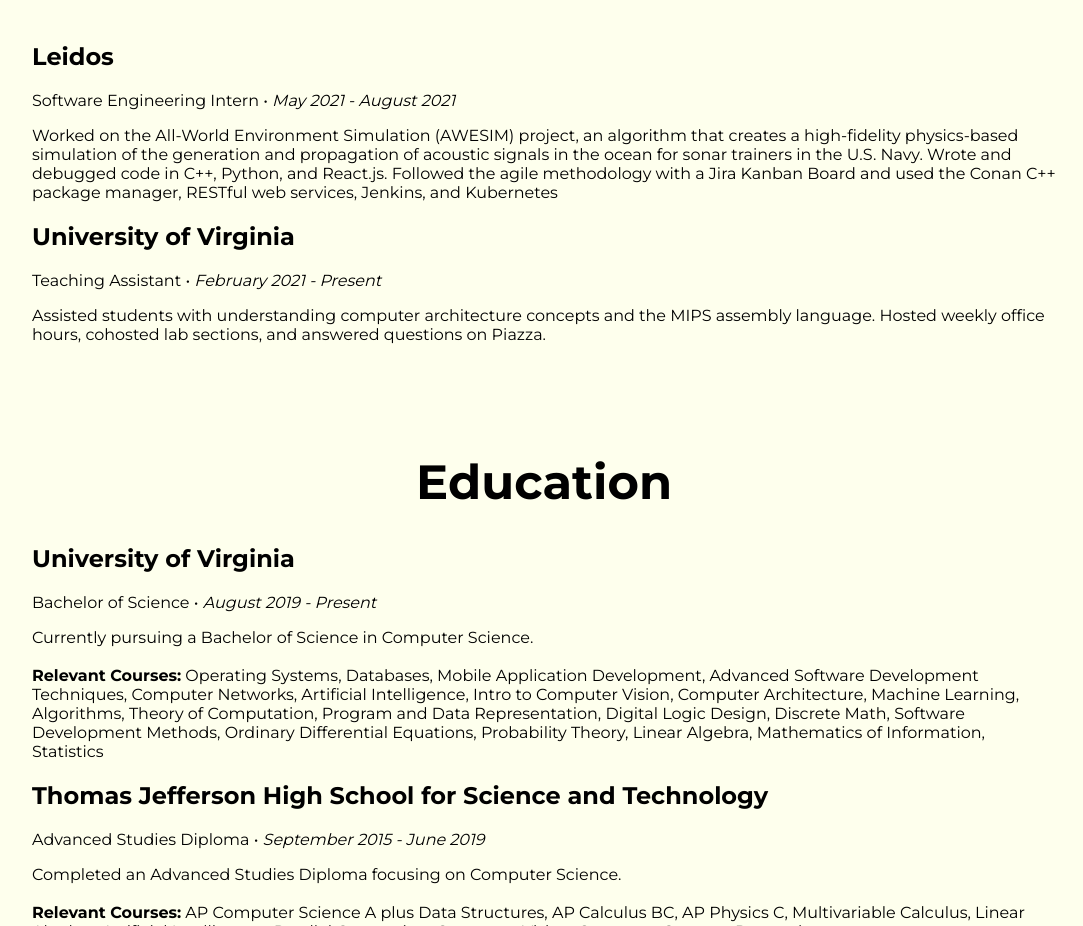
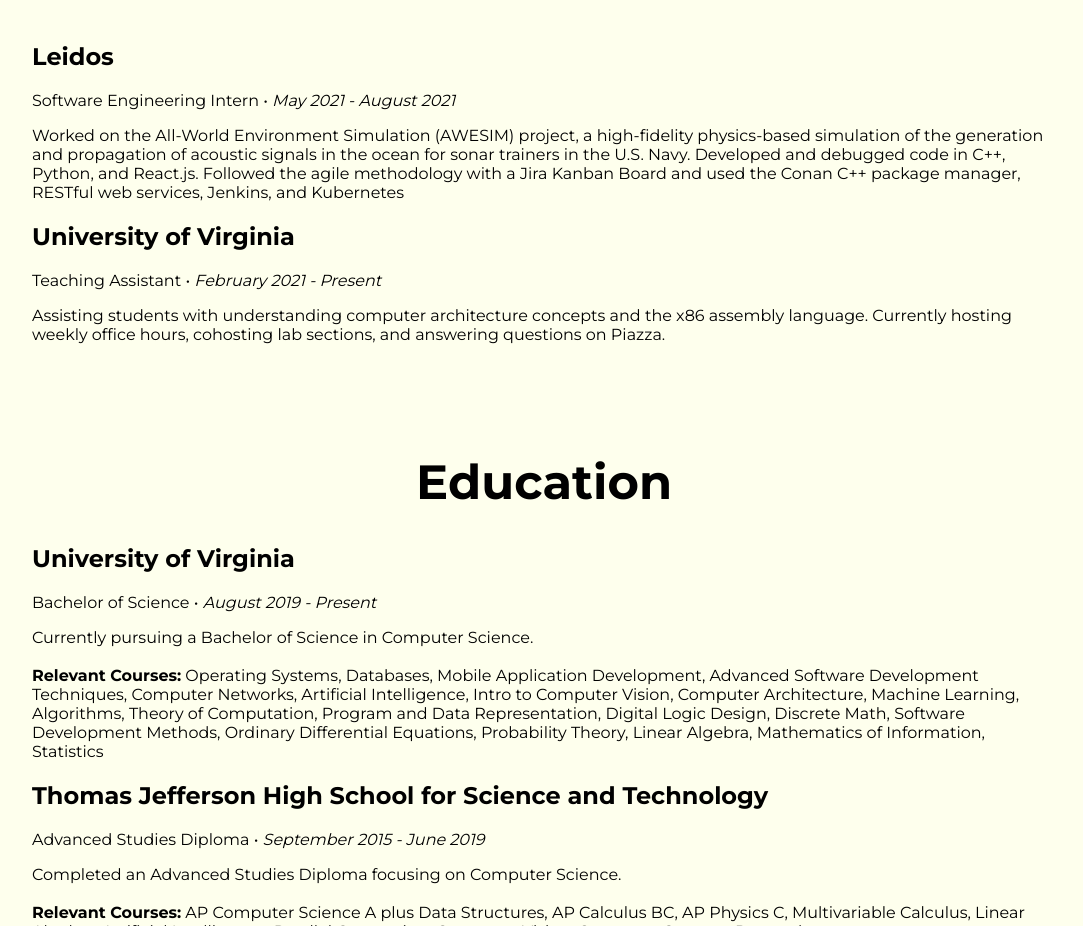
Before and after one commit to JerryLiu8/new_website, a Gatsby site: page / in a window 1280 px wide. Shown: the part 1000-1926 px from the top of the page, without its empty margins (96-1179 px from the left). Built offline with nearby package versions, Linux system fonts and the light colour scheme; Gatsby itself is replaced by a stand-in of ours.

Commit message:
updated work section

```diff
--- a/src/components/Work.js
+++ b/src/components/Work.js
@@ -18,7 +18,7 @@
               <p class="info">Software Engineering Intern <span>&bull;</span> <em class="date">May 2021 - August 2021</em></p>
 
               <p>
-                Worked on the All-World Environment Simulation (AWESIM) project, an algorithm that creates a high-fidelity physics-based simulation of the generation and propagation of acoustic signals in the ocean for sonar trainers in the U.S. Navy. Wrote and debugged code in C++, Python, and React.js. Followed the agile methodology with a Jira Kanban Board and used the Conan C++ package manager, RESTful web services, Jenkins, and Kubernetes
+                Worked on the All-World Environment Simulation (AWESIM) project, a high-fidelity physics-based simulation of the generation and propagation of acoustic signals in the ocean for sonar trainers in the U.S. Navy. Developed and debugged code in C++, Python, and React.js. Followed the agile methodology with a Jira Kanban Board and used the Conan C++ package manager, RESTful web services, Jenkins, and Kubernetes
               </p>
 
             </div>
@@ -30,7 +30,7 @@
               <p class="info">Teaching Assistant <span>&bull;</span> <em class="date">February 2021 - Present</em></p>
 
               <p>
-                Assisted students with understanding computer architecture concepts and the MIPS assembly language. Hosted weekly office hours, cohosted lab sections, and answered questions on Piazza.
+                Assisting students with understanding computer architecture concepts and the x86 assembly language. Currently hosting weekly office hours, cohosting lab sections, and answering questions on Piazza.
               </p>
 
             </div>
```
